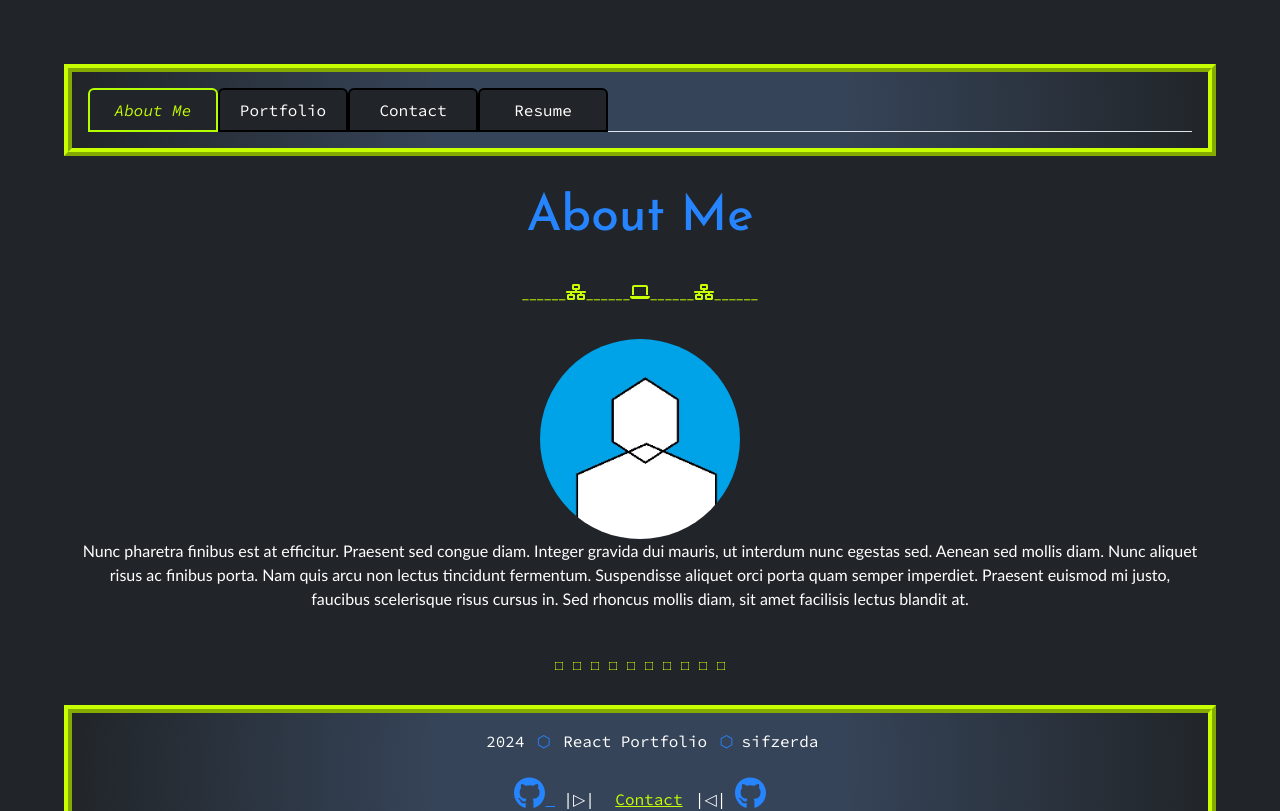
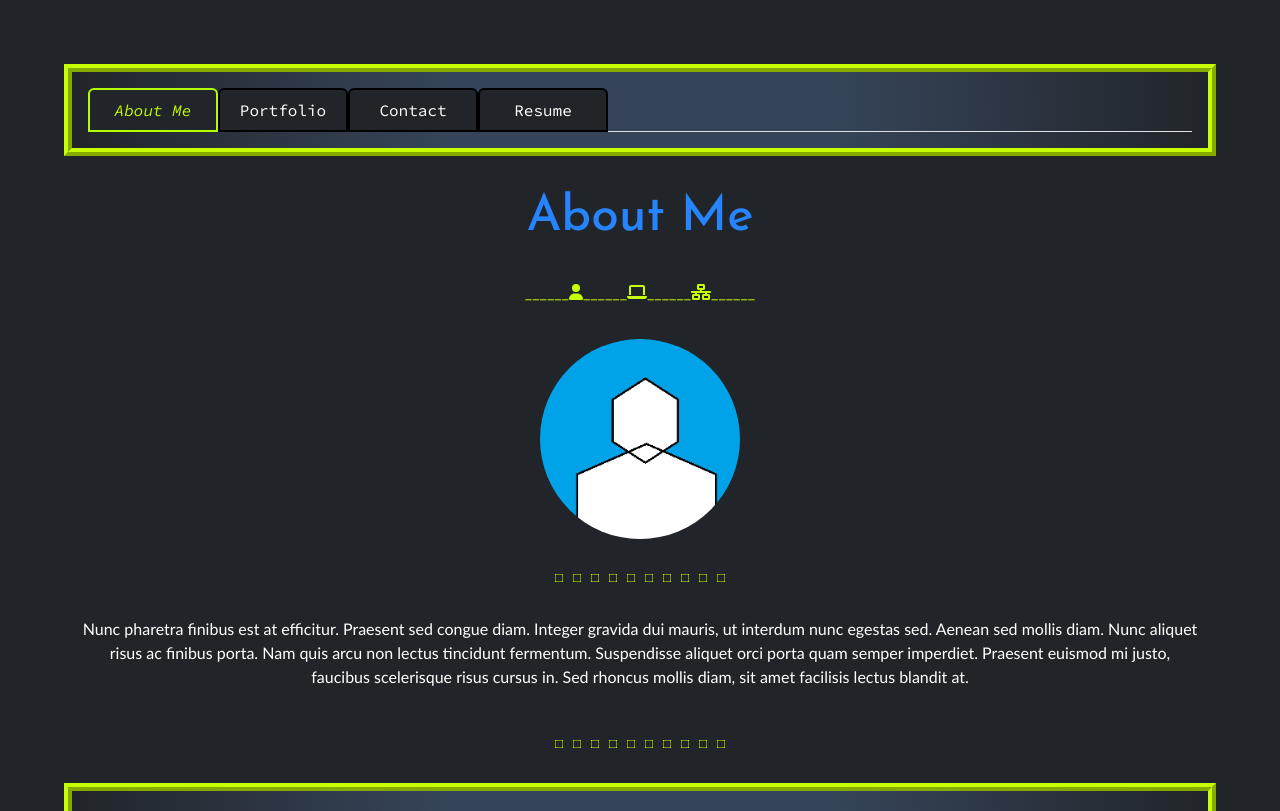
Before and after one commit to sifzerda/react-challenge, a React (Vite) app: page / in a window 1280 px wide. Shown: the top 811 px of the page. Built offline with nearby package versions, Linux system fonts and the light colour scheme; a web font is replaced by a local one.

Commit message:
styling for contact message box

```diff
--- a/src/App.css
+++ b/src/App.css
@@ -423,15 +423,6 @@ form {
   color: var(--blue);
 }
 
-.confirmation-message {
-  background-color: #d4edda;
-  color: #155724;
-  border: 1px solid #c3e6cb;
-  border-radius: 4px;
-  padding: 10px;
-  margin-top: 10px;
-}
-
 label {
   display: block;
   text-decoration-line: underline;
@@ -469,7 +460,9 @@ div.confirmation-message {
   border: 3px solid #ffffff;
   border-radius: 4px;
   width: 25%;
+  height: 105px;
   margin: 0 auto;
+  padding: 10px;
 }
 
 a.icon {
--- a/src/pages/About.jsx
+++ b/src/pages/About.jsx
@@ -4,6 +4,7 @@ import { FontAwesomeIcon } from '@fortawesome/react-fontawesome';
 import { faNetworkWired } from '@fortawesome/free-solid-svg-icons';
 import { faLaptop } from '@fortawesome/free-solid-svg-icons';'@fortawesome/free-brands-svg-icons';
 import { faSquare } from '@fortawesome/free-solid-svg-icons';
+import { faUser } from '@fortawesome/free-solid-svg-icons';
 
 export default function About () {
   return (
@@ -11,7 +12,7 @@ export default function About () {
       <h1>About Me</h1>
 
       <p className="separator"> ______
-        <FontAwesomeIcon icon={faNetworkWired} />
+        <FontAwesomeIcon icon={faUser} />
         ______
         <FontAwesomeIcon icon={faLaptop} />
         ______
@@ -20,6 +21,19 @@ export default function About () {
       </p>
 
       <img className="profile-picture" src={profilePic} alt="Profile"  />
+
+      <div className="blue-separator">
+        <FontAwesomeIcon icon={faSquare} className="blue-square" size="sm" />
+        <FontAwesomeIcon icon={faSquare} className="blue-square" size="sm" />
+        <FontAwesomeIcon icon={faSquare} className="blue-square" size="sm" />
+        <FontAwesomeIcon icon={faSquare} className="blue-square" size="sm" />
+        <FontAwesomeIcon icon={faSquare} className="blue-square" size="sm" />
+        <FontAwesomeIcon icon={faSquare} className="blue-square" size="sm" />
+        <FontAwesomeIcon icon={faSquare} className="blue-square" size="sm" />
+        <FontAwesomeIcon icon={faSquare} className="blue-square" size="sm" />
+        <FontAwesomeIcon icon={faSquare} className="blue-square" size="sm" />
+        <FontAwesomeIcon icon={faSquare} className="blue-square" size="sm" />
+      </div>
 
       <p>
         Nunc pharetra finibus est at efficitur. Praesent sed congue diam.
--- a/src/pages/Portfolio.jsx
+++ b/src/pages/Portfolio.jsx
@@ -1,9 +1,11 @@
 import ProjectList from '../components/ProjectList';
 
 import { FontAwesomeIcon } from '@fortawesome/react-fontawesome';
-import { faNetworkWired } from '@fortawesome/free-solid-svg-icons';
 import { faLaptop } from '@fortawesome/free-solid-svg-icons';
 import { faSquare } from '@fortawesome/free-solid-svg-icons';
+
+import { faGraduationCap } from '@fortawesome/free-solid-svg-icons';
+import { faBriefcase } from '@fortawesome/free-solid-svg-icons';
 
 
 
@@ -14,11 +16,11 @@ export default function Portfolio() {
 
 
       <p className="separator"> ______
-        <FontAwesomeIcon icon={faNetworkWired} />
+        <FontAwesomeIcon icon={faGraduationCap} />
         ______
         <FontAwesomeIcon icon={faLaptop} />
         ______
-        <FontAwesomeIcon icon={faNetworkWired} />
+        <FontAwesomeIcon icon={faBriefcase} />
         ______
       </p>
 
```
